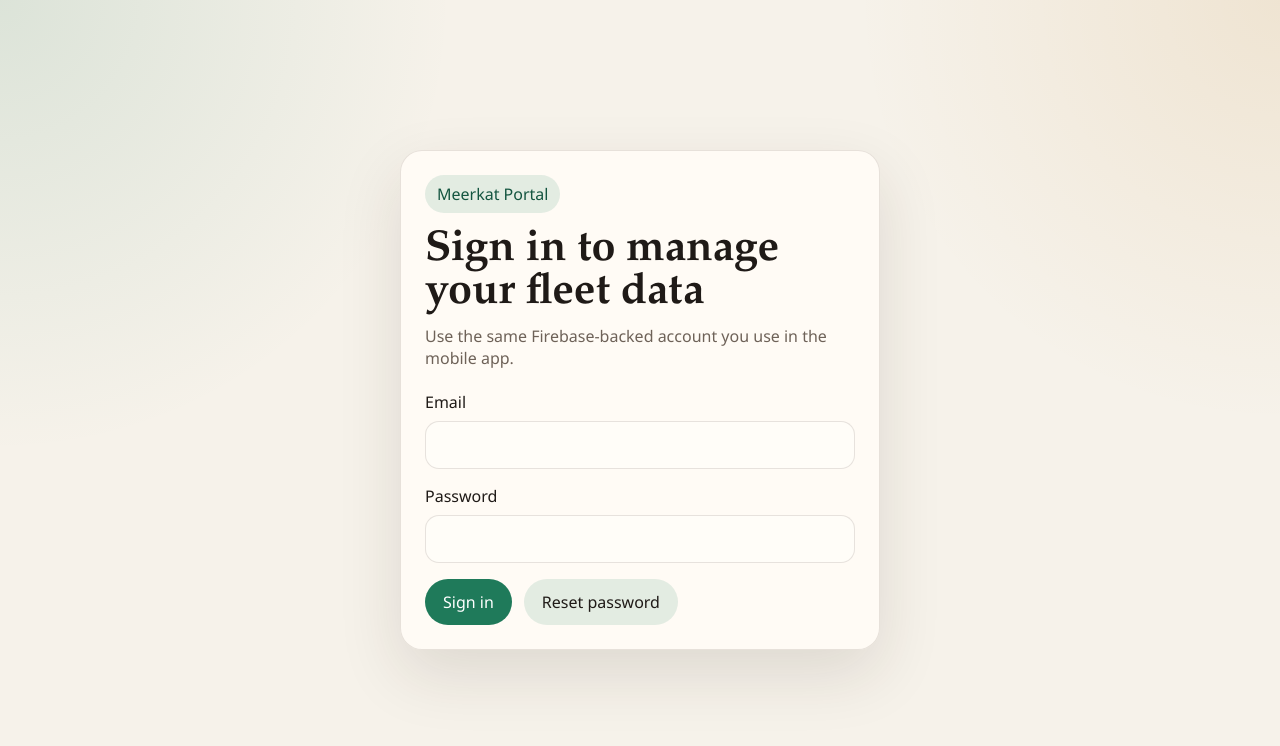
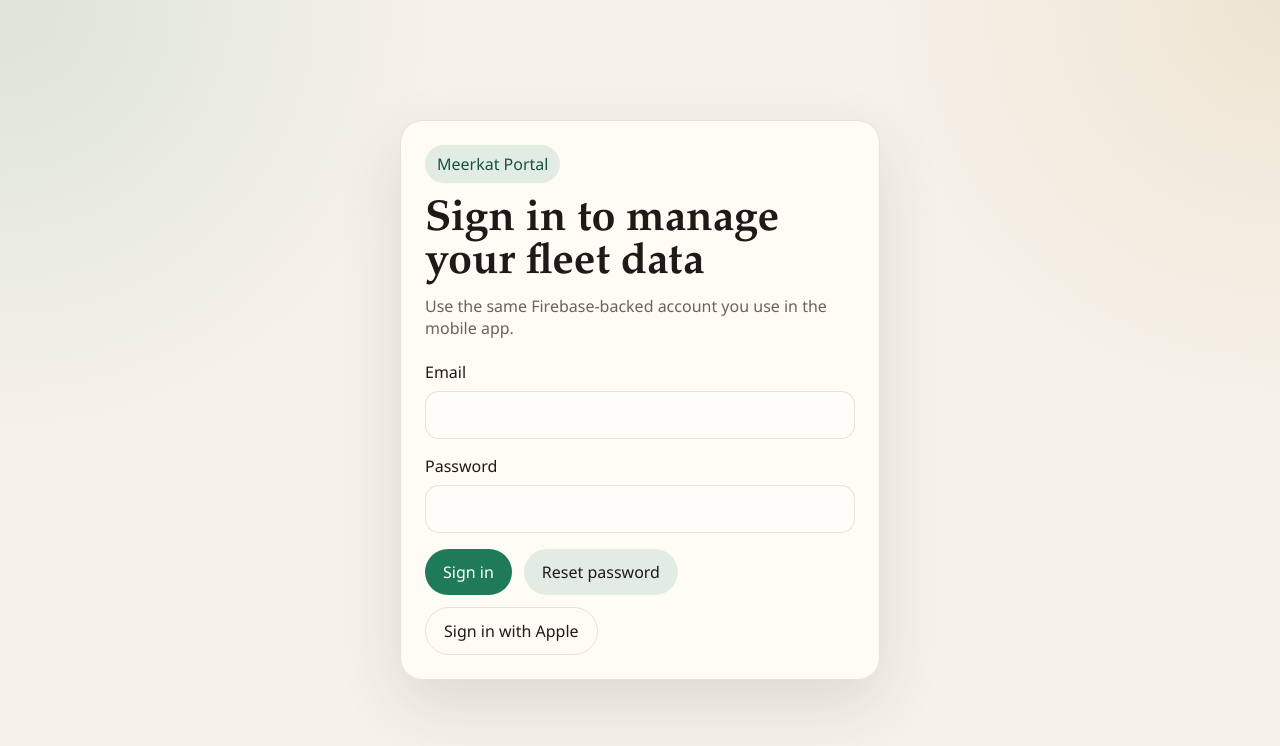
Before and after one commit to meerkatinnovations/Meerkat---Milage-Tracker, a Next.js app in the folder meerkat-web/: page /login in a window 1280 px wide. Shown: the top 746 px of the page. Built offline with nearby package versions, Linux system fonts and the light colour scheme; no server answers.

Commit message:
Add Apple sign-in to web portal

```diff
--- a/meerkat-web/app/login/page.tsx
+++ b/meerkat-web/app/login/page.tsx
@@ -2,7 +2,7 @@
 
 import { FormEvent, useEffect, useState } from "react";
 import { useRouter } from "next/navigation";
-import { loginWithEmail, resetPassword } from "@/lib/auth";
+import { loginWithApple, loginWithEmail, resetPassword } from "@/lib/auth";
 import { useAuth } from "@/components/auth-provider";
 
 export default function LoginPage() {
@@ -13,6 +13,7 @@ export default function LoginPage() {
   const [error, setError] = useState("");
   const [message, setMessage] = useState("");
   const [submitting, setSubmitting] = useState(false);
+  const [appleSubmitting, setAppleSubmitting] = useState(false);
 
   useEffect(() => {
     if (!loading && user) {
@@ -48,6 +49,21 @@ export default function LoginPage() {
       setError("");
     } catch (resetError) {
       setError(resetError instanceof Error ? resetError.message : "Unable to send reset email.");
+    }
+  }
+
+  async function handleAppleSignIn() {
+    setAppleSubmitting(true);
+    setError("");
+    setMessage("");
+
+    try {
+      await loginWithApple();
+      router.replace("/dashboard");
+    } catch (signInError) {
+      setError(signInError instanceof Error ? signInError.message : "Unable to sign in with Apple.");
+    } finally {
+      setAppleSubmitting(false);
     }
   }
 
@@ -97,6 +113,14 @@ export default function LoginPage() {
             <button className="button secondary" type="button" onClick={handleResetPassword}>
               Reset password
             </button>
+            <button
+              className="button ghost"
+              type="button"
+              onClick={handleAppleSignIn}
+              disabled={appleSubmitting}
+            >
+              {appleSubmitting ? "Connecting Apple…" : "Sign in with Apple"}
+            </button>
           </div>
         </form>
       </div>
--- a/meerkat-web/lib/auth.ts
+++ b/meerkat-web/lib/auth.ts
@@ -1,5 +1,7 @@
 import {
+  AppleAuthProvider,
   sendPasswordResetEmail,
+  signInWithPopup,
   signInWithEmailAndPassword,
   signOut
 } from "firebase/auth";
@@ -16,3 +18,10 @@ export function logout() {
 export function resetPassword(email: string) {
   return sendPasswordResetEmail(auth, email);
 }
+
+export function loginWithApple() {
+  const provider = new AppleAuthProvider();
+  provider.addScope("email");
+  provider.addScope("name");
+  return signInWithPopup(auth, provider);
+}
```
